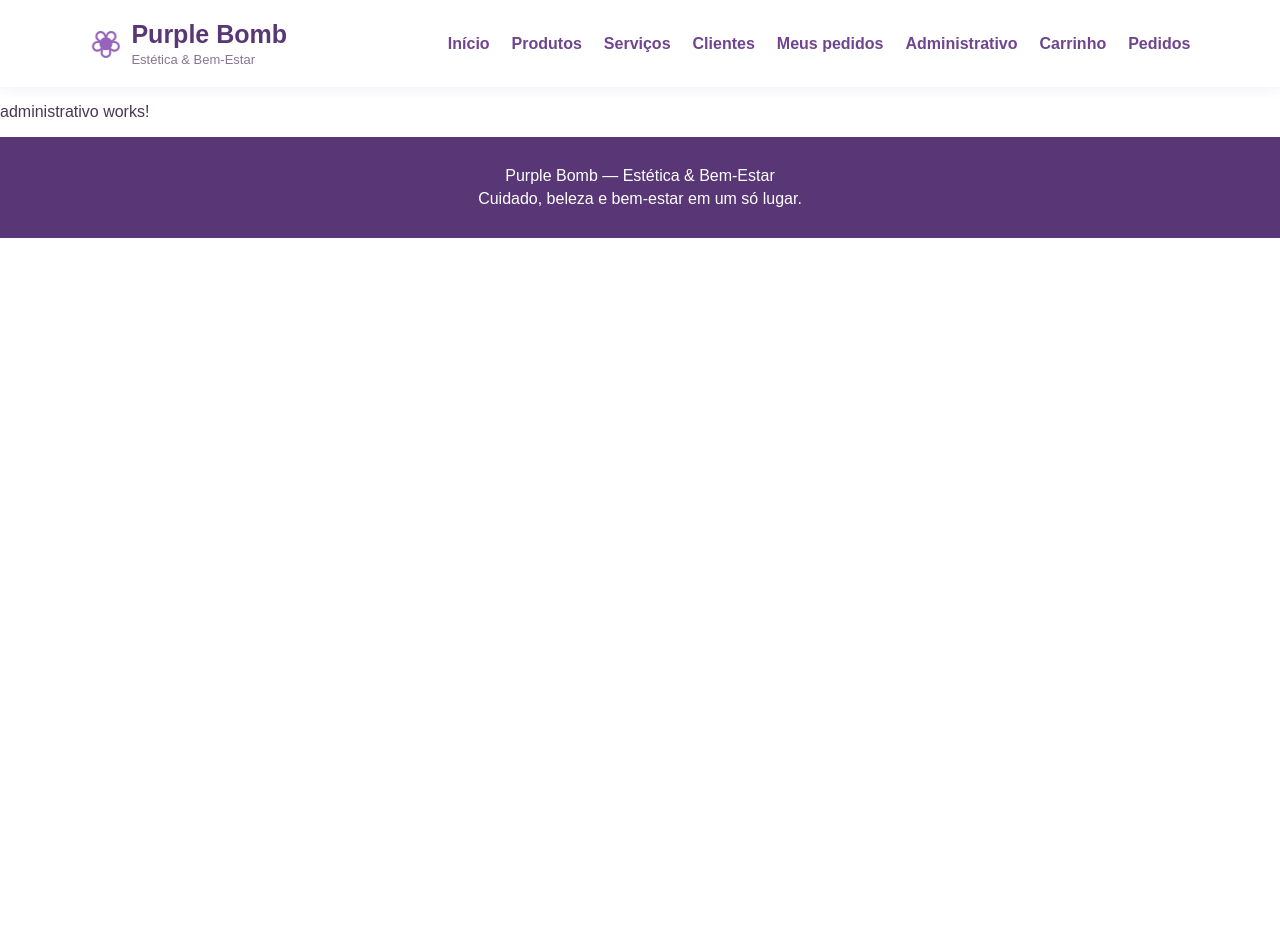
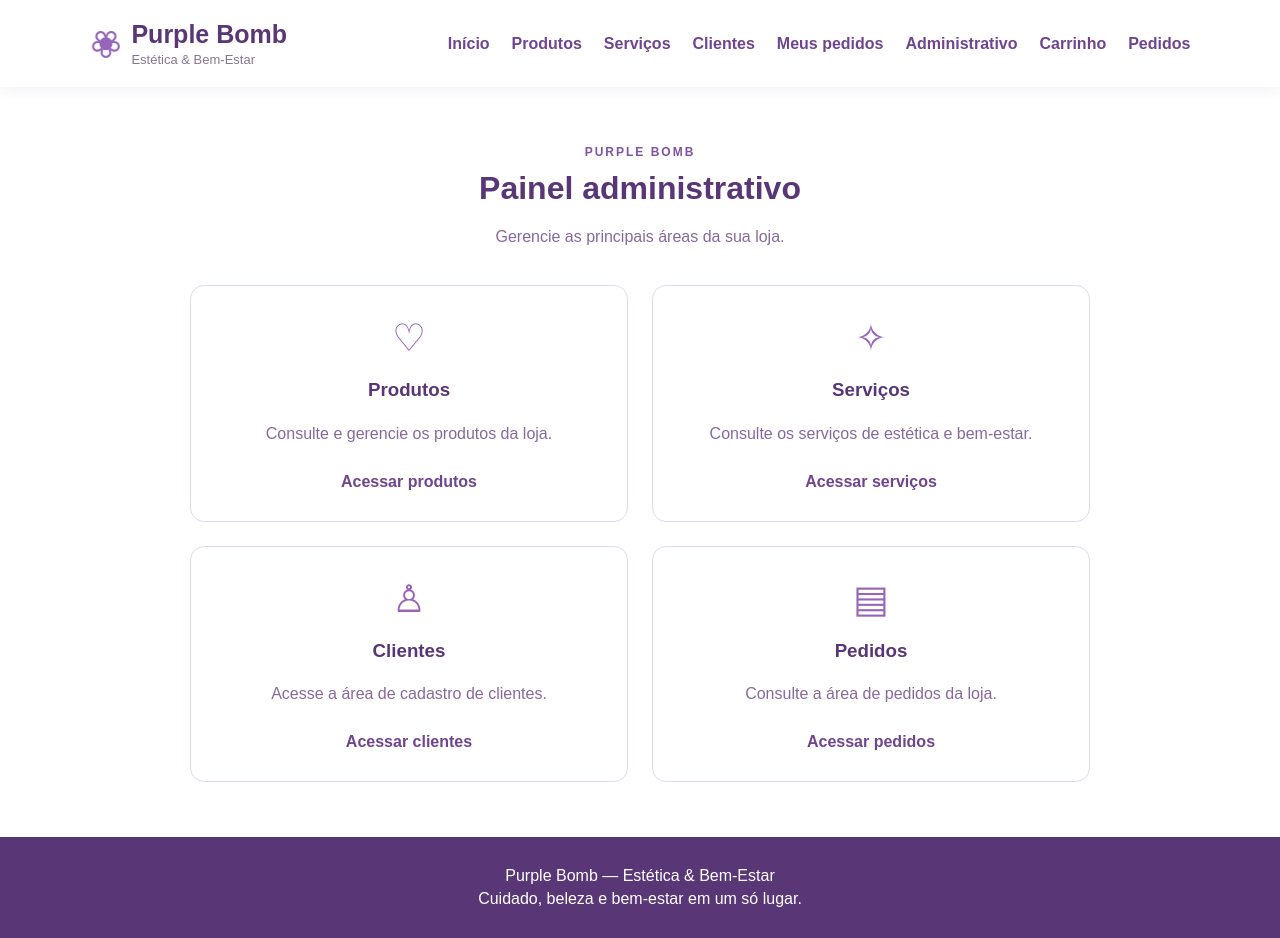
Before and after one commit to annalu-uu/atvd_estetica_loja, an Angular app: page /administrativo in a window 1280 px wide. Before the commit the page ends 800 px from the top, so only its background shows below. Built offline with nearby package versions, Linux system fonts and the light colour scheme.

Commit message:
ajustado o rodapé

```diff
--- a/src/app/app.css
+++ b/src/app/app.css
@@ -1,9 +1,12 @@
+
 /* configuração geral do componente */
 :host {
-  display: block;
+  display: flex;
+  flex-direction: column;
   min-height: 100vh;
   color: #493653;
 }
+
 /* cabeçalho da loja */
 .cabecalho {
   display: flex;
@@ -100,3 +103,8 @@
     gap: 14px;
   }
 }
+
+/* ocupa o espaço disponível entre o cabeçalho e o rodapé */
+main {
+  flex: 1;
+}
--- a/src/app/paginas/administrativo/administrativo.css
+++ b/src/app/paginas/administrativo/administrativo.css
@@ -0,0 +1,98 @@
+
+/* apresentação da área administrativa */
+.administrativo {
+    padding: 55px 8%;
+    color: #493653;
+  }
+
+  /* título e descrição da página */
+  .titulo-administrativo {
+    margin-bottom: 35px;
+    text-align: center;
+  }
+
+  .titulo-administrativo span {
+    color: #8053a0;
+    font-size: 12px;
+    font-weight: 700;
+    letter-spacing: 2px;
+  }
+
+  .titulo-administrativo h2 {
+    margin: 10px 0;
+    color: #593675;
+    font-size: 32px;
+  }
+
+  .titulo-administrativo p {
+    color: #876a9b;
+    line-height: 1.7;
+  }
+
+  /* organiza os cartões em colunas */
+  .lista-administrativa {
+    display: grid;
+    grid-template-columns: repeat(2, minmax(0, 1fr));
+    gap: 24px;
+    max-width: 900px;
+    margin: 0 auto;
+  }
+
+  /* cartão de cada área administrativa */
+  .cartao-administrativo {
+    padding: 30px 24px;
+    border: 1px solid #e5d7f0;
+    border-radius: 14px;
+    background: #ffffff;
+    text-align: center;
+    transition: transform 0.2s ease, box-shadow 0.2s ease;
+  }
+
+  /* efeito ao passar o mouse no cartão */
+  .cartao-administrativo:hover {
+    transform: translateY(-4px);
+    box-shadow: 0 6px 18px #59367515;
+  }
+
+  /* ícones dos cartões */
+  .administrativo-icone {
+    color: #9664b8;
+    font-size: 38px;
+  }
+
+  /* títulos dos cartões */
+  .cartao-administrativo h3 {
+    color: #593675;
+  }
+
+  /* descrições dos cartões */
+  .cartao-administrativo p {
+    color: #876a9b;
+    line-height: 1.7;
+  }
+
+  /* links dos cartões */
+  .cartao-administrativo a {
+    display: inline-block;
+    margin-top: 10px;
+    color: #70458f;
+    font-weight: 600;
+    text-decoration: none;
+  }
+
+  /* efeito ao passar o mouse nos links */
+  .cartao-administrativo a:hover {
+    color: #a77ac7;
+    text-decoration: underline;
+  }
+
+  /* adapta os cartões para telas menores */
+  @media (max-width: 650px) {
+    .administrativo {
+      padding: 45px 6%;
+    }
+
+    .lista-administrativa {
+      grid-template-columns: 1fr;
+    }
+  }
--- a/src/app/paginas/administrativo/administrativo.html
+++ b/src/app/paginas/administrativo/administrativo.html
@@ -1 +1,46 @@
-<p>administrativo works!</p>
+
+<!-- apresentação da área administrativa -->
+<section class="administrativo">
+    <div class="titulo-administrativo">
+      <span>PURPLE BOMB</span>
+      <h2>Painel administrativo</h2>
+      <p>Gerencie as principais áreas da sua loja.</p>
+    </div>
+
+    <!-- opções de gerenciamento da loja -->
+    <div class="lista-administrativa">
+
+      <!-- opção para gerenciar produtos -->
+      <article class="cartao-administrativo">
+        <div class="administrativo-icone" aria-hidden="true">♡</div>
+        <h3>Produtos</h3>
+        <p>Consulte e gerencie os produtos da loja.</p>
+        <a routerLink="/produtos">Acessar produtos</a>
+      </article>
+
+      <!-- opção para consultar serviços -->
+      <article class="cartao-administrativo">
+        <div class="administrativo-icone" aria-hidden="true">✧</div>
+        <h3>Serviços</h3>
+        <p>Consulte os serviços de estética e bem-estar.</p>
+        <a routerLink="/servicos">Acessar serviços</a>
+      </article>
+
+      <!-- opção para gerenciar clientes -->
+      <article class="cartao-administrativo">
+        <div class="administrativo-icone" aria-hidden="true">♙</div>
+        <h3>Clientes</h3>
+        <p>Acesse a área de cadastro de clientes.</p>
+        <a routerLink="/clientes">Acessar clientes</a>
+      </article>
+
+      <!-- opção para consultar pedidos -->
+      <article class="cartao-administrativo">
+        <div class="administrativo-icone" aria-hidden="true">▤</div>
+        <h3>Pedidos</h3>
+        <p>Consulte a área de pedidos da loja.</p>
+        <a routerLink="/pedidos">Acessar pedidos</a>
+      </article>
+
+    </div>
+  </section>
--- a/src/app/paginas/administrativo/administrativo.ts
+++ b/src/app/paginas/administrativo/administrativo.ts
@@ -1,7 +1,8 @@
 import { Component } from '@angular/core';
+import { RouterLink } from '@angular/router';
 
 @Component({
-  imports: [],
+  imports: [RouterLink],
   selector: 'app-administrativo',
   styleUrl: './administrativo.css',
   templateUrl: './administrativo.html',
```
